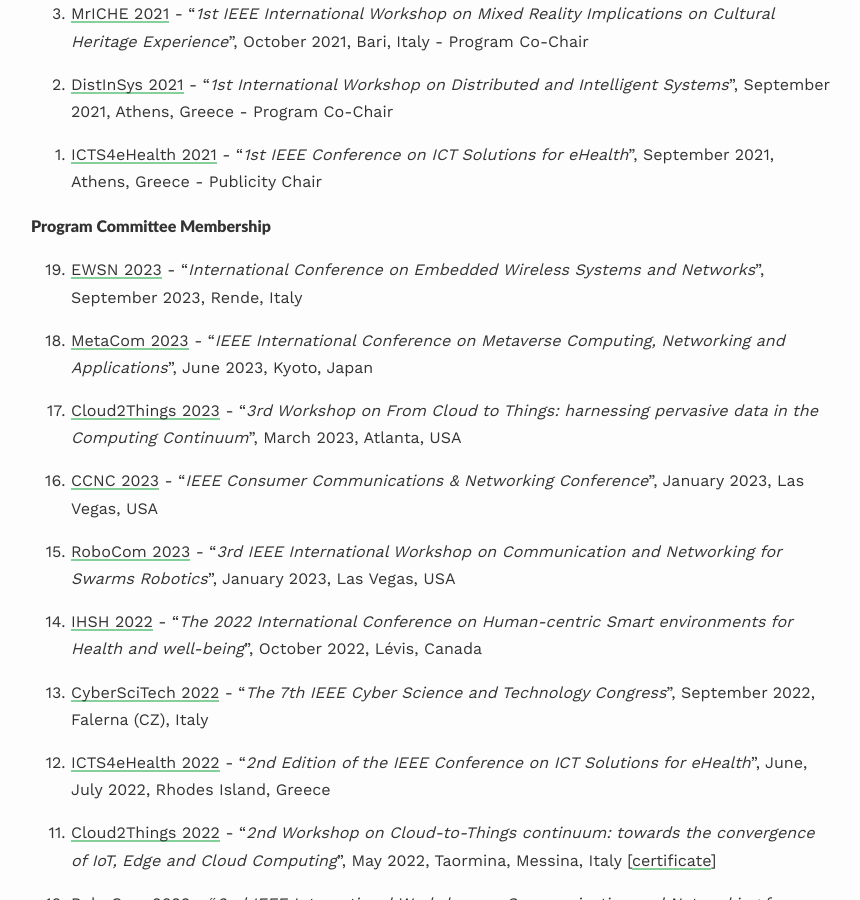
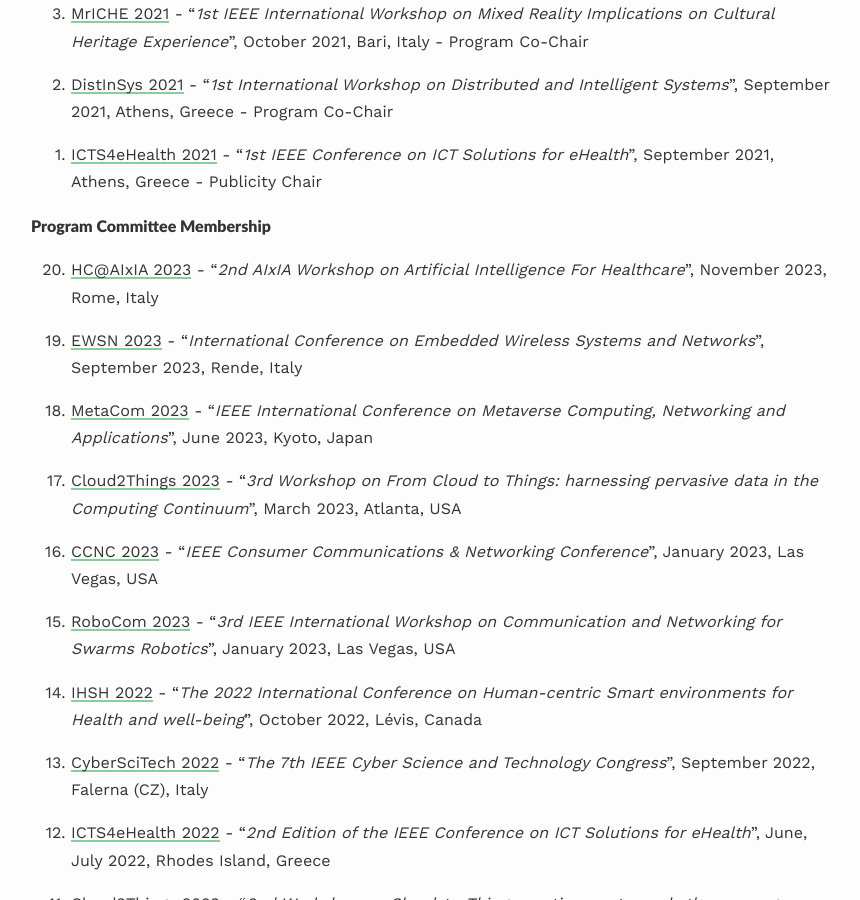
Before and after one commit to lcarnevale/lcarnevale.github.io, a Jekyll site: the page built from _pages/activities.md, in a window 1280 px wide and 900 px high, scrolled down 1556 px. Shown: the whole window, without its empty margins (209-1069 px from the left). Built offline with Jekyll 4.4.1, drawn with Linux system fonts in a browser that asks for light colours; some web fonts are replaced.

Commit message:
add HC@AIxIA 2023 participation

```diff
--- a/_pages/activities.md
+++ b/_pages/activities.md
@@ -56,6 +56,8 @@
 {: reversed="reversed"}
 
 #### Program Committee Membership
+0. [HC@AIxIA 2023](https://sites.google.com/unical.it/hcaixia2023) - "<i>2nd AIxIA Workshop on Artificial Intelligence For Healthcare</i>", November 2023, Rome, Italy
+
 0. [EWSN 2023](https://events.dimes.unical.it/ewsn2023) - "<i>International Conference on Embedded Wireless Systems and Networks</i>", September 2023, Rende, Italy
 
 0. [MetaCom 2023](https://www.ieee-metacom.org/2023/) - "<i>IEEE International Conference on Metaverse Computing, Networking and Applications</i>", June 2023, Kyoto, Japan
```
